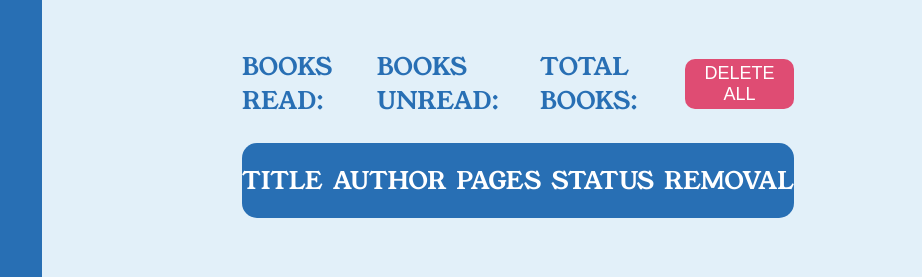
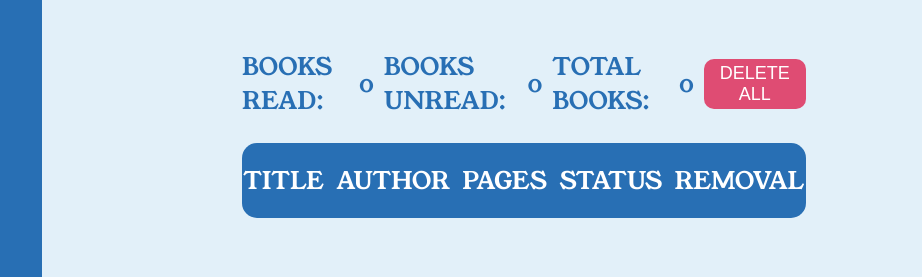
Before and after one commit to Stjepan1999/library, a plain HTML site: page index.html in a window 1280 px wide. Shown: the top 277 px of the page, 358-1280 px from the left. Drawn offline with Linux system fonts and the light colour scheme.

Commit message:
Add info about books in list

```diff
--- a/index.html
+++ b/index.html
@@ -42,9 +42,9 @@
 
         <div class="main">
             <div class="books-info">
-                <div>BOOKS READ: </div>
-                <div>BOOKS UNREAD: </div>
-                <div>TOTAL BOOKS: </div>
+                <div class="books-read">BOOKS READ: </div>
+                <div class="books-unread">BOOKS UNREAD: </div>
+                <div class="total-books">TOTAL BOOKS: </div>
                 <button class="delete-all-button">DELETE ALL</button>
             </div>
 
--- a/script.js
+++ b/script.js
@@ -1,10 +1,10 @@
 let library = [];
 
-function Book(title, author, pages, read) {
+function Book(title, author, pages, status) {
     this.title = title;
     this.author = author;
     this.pages = pages;
-    this.read = read;
+    this.status = status;
 }
 
 function addBookToLibrary() {
@@ -36,6 +36,9 @@ function addBookToLibrary() {
 
 function showBooks() {
     bookContainer.innerHTML = ""
+    let totalBooks = library.length;
+    let booksRead = 0;
+    let booksUnread = 0;
     for (let i = 0; i < library.length; i++) {
         let bookDiv = document.createElement("div")
         bookDiv.classList.add("book-div")
@@ -46,7 +49,7 @@ function showBooks() {
         let pagesDiv = document.createElement("div")
         pagesDiv.textContent = library[i].pages
         let statusDiv = document.createElement("div")
-        statusDiv.textContent = library[i].read
+        statusDiv.textContent = library[i].status
         let deleteButton = document.createElement("button")
         deleteButton.classList.add("delete-button")
         deleteButton.textContent = "DELETE BOOK"
@@ -58,7 +61,20 @@ function showBooks() {
         bookDiv.appendChild(pagesDiv)
         bookDiv.appendChild(statusDiv)
         bookDiv.appendChild(deleteButton)
+
+        //Count books
+        if (library[i].status === "I read it") {
+            booksRead += 1
+        } else {
+            booksUnread += 1
+        }
     }
+    booksReadDiv.textContent = booksRead;
+    booksUnreadDiv.textContent = booksUnread;
+    totalBooksDiv.textContent = totalBooks;
+    booksReadContainer.appendChild(booksReadDiv)
+    booksUnreadContainer.appendChild(booksUnreadDiv)
+    totalBooksContainer.appendChild(totalBooksDiv)
 }
 
 function deleteBook(bookIndex) {
@@ -71,6 +87,21 @@ let bookContainer = document.querySelector(".books-container")
 let bookDiv = document.createElement("div")
 bookDiv.classList.add("book-div")
 
+let booksReadContainer = document.querySelector(".books-read");
+let booksUnreadContainer = document.querySelector(".books-unread");
+let totalBooksContainer = document.querySelector(".total-books")
+
+let booksReadDiv = document.createElement("div")
+let booksUnreadDiv = document.createElement("div")
+let totalBooksDiv = document.createElement("div")
+
+booksReadDiv.textContent = 0
+
+booksReadContainer.appendChild(booksReadDiv)
+booksUnreadContainer.appendChild(booksUnreadDiv)
+totalBooksContainer.appendChild(totalBooksDiv)
+
+
 let addBookButton = document.getElementById("add-button")
 addBookButton.addEventListener('click', () => addBookToLibrary())
 
@@ -81,6 +112,4 @@ deleteAllButton.addEventListener("click", () => {
     showBooks();
 })
 
-
-
 showBooks()
--- a/style.css
+++ b/style.css
@@ -45,6 +45,15 @@ body {
     align-items: center;
     font-size: 24px;
     color: var(--sidebar-color);
+}
+
+.books-read,
+.books-unread,
+.total-books {
+    display: flex;
+    gap: 10px;
+    align-items: center;
+    justify-content: center;
 }
 
 .header {
```
